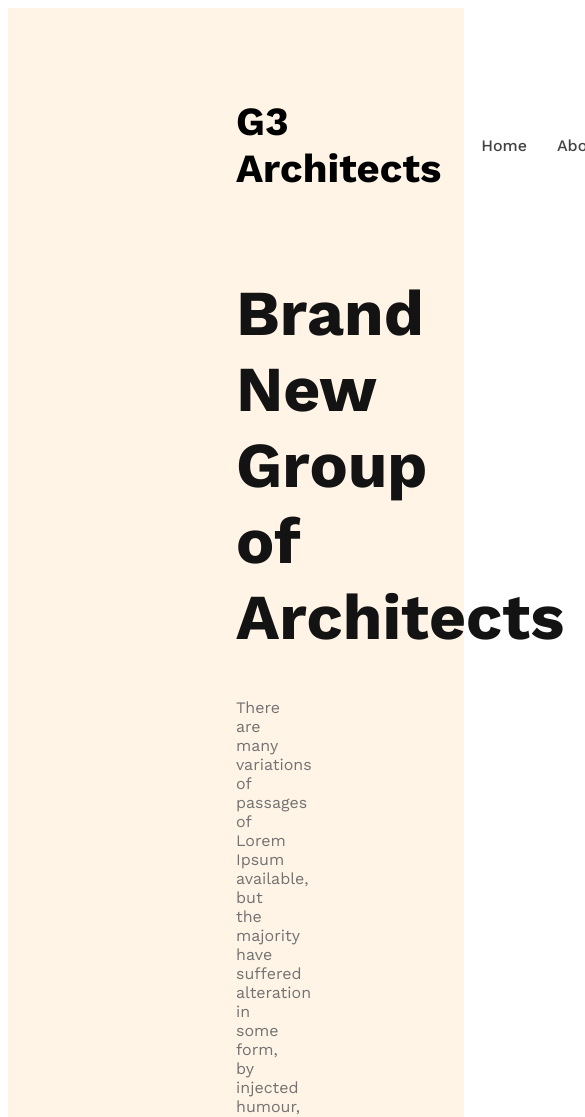
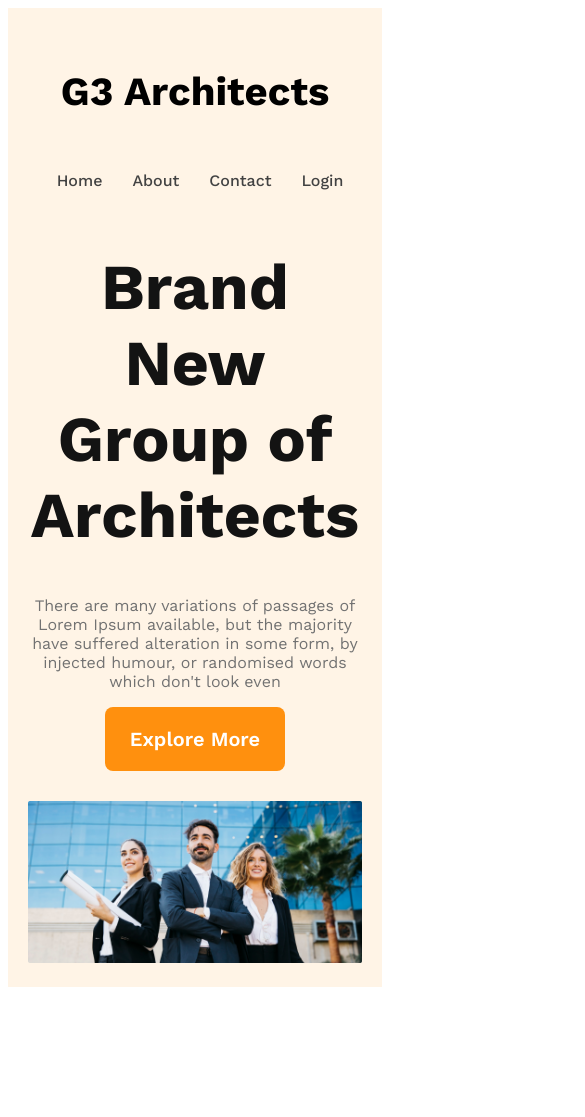
Before and after one commit to soikot-dev/g3-arcitect-website, a plain HTML site: page index.html in a window 390 px wide. Shown: the top 1117 px of the page, 585 px wide, since content can reach past the window. After the commit the page ends 995 px from the top, so only its background shows below. Drawn offline with nearby package versions, Linux system fonts and the light colour scheme.

Commit message:
navbar and banner part responsive

```diff
--- a/css/style.css
+++ b/css/style.css
@@ -5,7 +5,7 @@
     font-family: 'Work Sans', sans-serif;
 }
 .primary-btn{
-    padding: 10px;
+    padding: 20px 25px;
     background-color: #FF900E;
     border: none;
     border-radius: 8px;
@@ -14,8 +14,9 @@
     -ms-border-radius: 8px;
     -o-border-radius: 8px;
     font-weight: 600;
-    font-size: 20px;
+    font-size: 1.25rem;
     color: #fff;
+    cursor: pointer;
 }
 /* Header & Nav styles */
 header{
@@ -57,3 +58,28 @@ nav a{
 .banner-description{
     color: #727272;
 }
+.banner img{
+    width: 100%;
+    margin-top: 30px;
+}
+
+
+/* Responsive media queries */
+/* Mobile devices */
+@media screen and (max-width: 576px){
+    header{
+        padding: 20px;
+    }
+    nav{
+        flex-direction: column;
+    }
+}
+/* Tablet or Medium devices */
+@media screen and (min-width: 576px) and (max-width: 960px) {
+    header{
+        padding: 50px;
+    }
+    nav{
+        flex-direction: column;
+    }
+}
```
